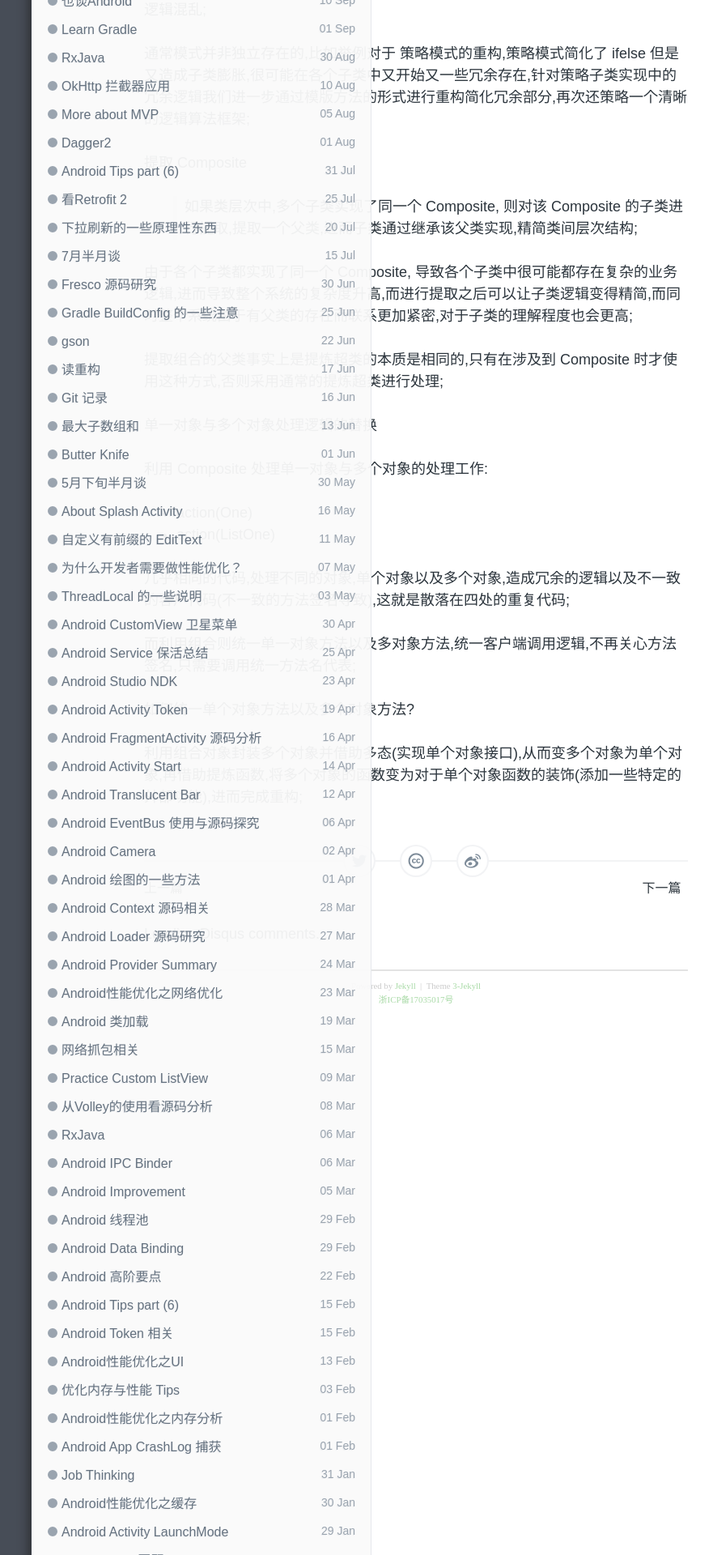
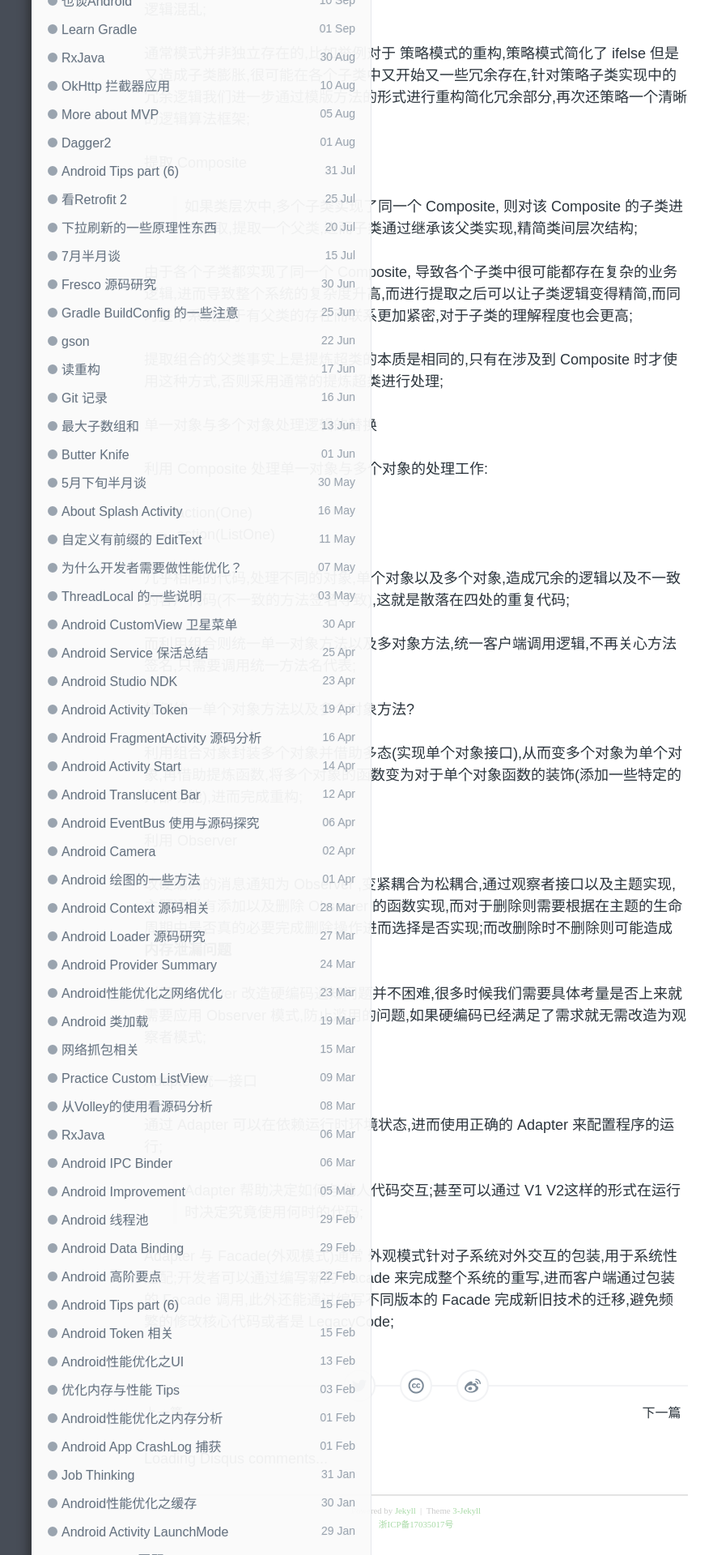
Before and after one commit to enlipan/enlipan.github.io, a Jekyll site: the page built from _posts/2017-10-16-java-design-refacting-to-patterns-again.md, in a window 1280 px wide. Shown: the part 2785-4705 px from the top of the page at 81% size, without its empty margins (126-1007 px from the left). Built offline with Jekyll 4.4.1, drawn with Linux system fonts in a browser that asks for light colours; nearby versions of some CDN libraries; comment, search, counter and statistics services are not loaded.

Commit message:
modify pages refactoring

```diff
--- a/_posts/2017-10-16-java-design-refacting-to-patterns-again.md
+++ b/_posts/2017-10-16-java-design-refacting-to-patterns-again.md
@@ -100,3 +100,17 @@
 如何统一单个对象方法以及多个对象方法?
 
 利用组合对象封装多个对象并借助多态(实现单个对象接口),从而变多个对象为单个对象,再借助提炼函数,将多个对象的函数变为对于单个对象函数的装饰(添加一些特定的外部功能),进而完成重构;
+
+#### 利用 Observer
+
+改硬编码的消息通知为 Observer ,变紧耦合为松耦合,通过观察者接口以及主题实现,主题通常有添加以及删除 Observer 的函数实现,而对于删除则需要根据在主题的生命周期中是否真的必要完成删除操作进而选择是否实现;而改删除时不删除则可能造成 **内存泄漏问题**
+
+利用 Observer 改造硬编码通知问题并不困难,很多时候我们需要具体考量是否上来就需要应用 Observer 模式,防止滥用的问题,如果硬编码已经满足了需求就无需改造为观察者模式;
+
+#### Adapter 统一接口
+
+通过 Adapter 可以在依赖运行时环境状态,进而使用正确的 Adapter 来配置程序的运行;
+
+> Adapter 帮助决定如何与他人代码交互;甚至可以通过 V1 V2这样的形式在运行时决定究竟使用何时的代码;
+
+Adapter 与 Facade(外观模式)通常 外观模式针对子系统对外交互的包装,用于系统性适配;开发者可以通过编写新的 Facade 来完成整个系统的重写,进而客户端通过包装的 Facade 调用,此外还能通过编写不同版本的 Facade 完成新旧技术的迁移,避免频繁的修改核心代码或者是 LegacyCode;
```
Also changed, not shown: _posts/2017-12-31-reading-in-2017.md (+1 -1 lines).
